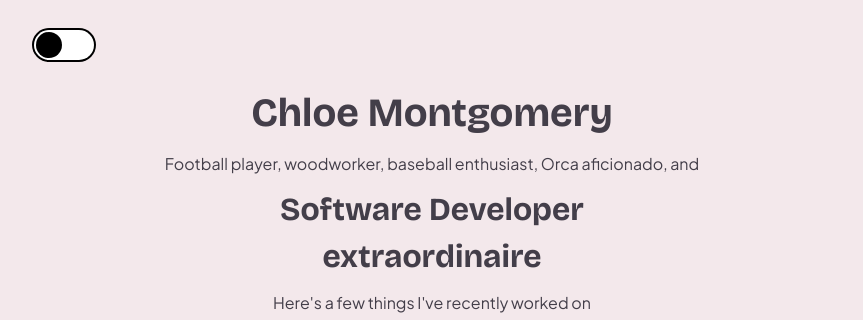
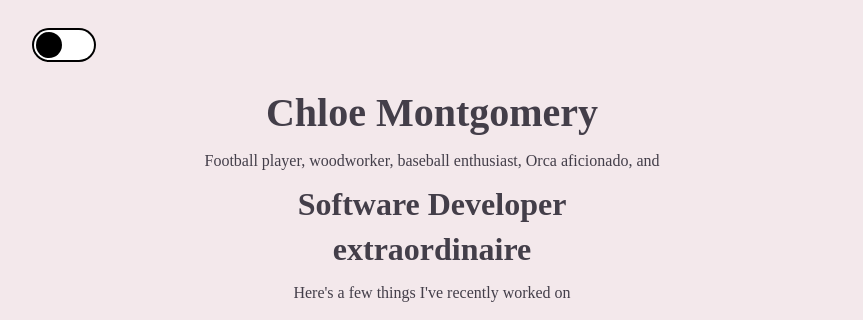
Before and after one commit to cjmontgom/portfolio, a React (Create React App) app: page / in a window 1280 px wide. Shown: the top 320 px of the page, without its empty margins (208-1071 px from the left). Built offline with nearby package versions, Linux system fonts and the light colour scheme; grey boxes are pictures that could not be loaded.

Commit message:
remove global font styles

```diff
--- a/src/index.css
+++ /dev/null
@@ -1,8 +0,0 @@
-body {
-  font-family: "Plus Jakarta Sans", sans-serif;
-}
-
-h1,
-h2 {
-  font-family: "Bricolage Grotesque";
-}
--- a/src/index.js
+++ b/src/index.js
@@ -1,7 +1,6 @@
 import React from "react";
 import ReactDOM from "react-dom/client";
 import App from "./App";
-import "./index.css";
 
 const root = ReactDOM.createRoot(document.getElementById("root"));
 root.render(
```
